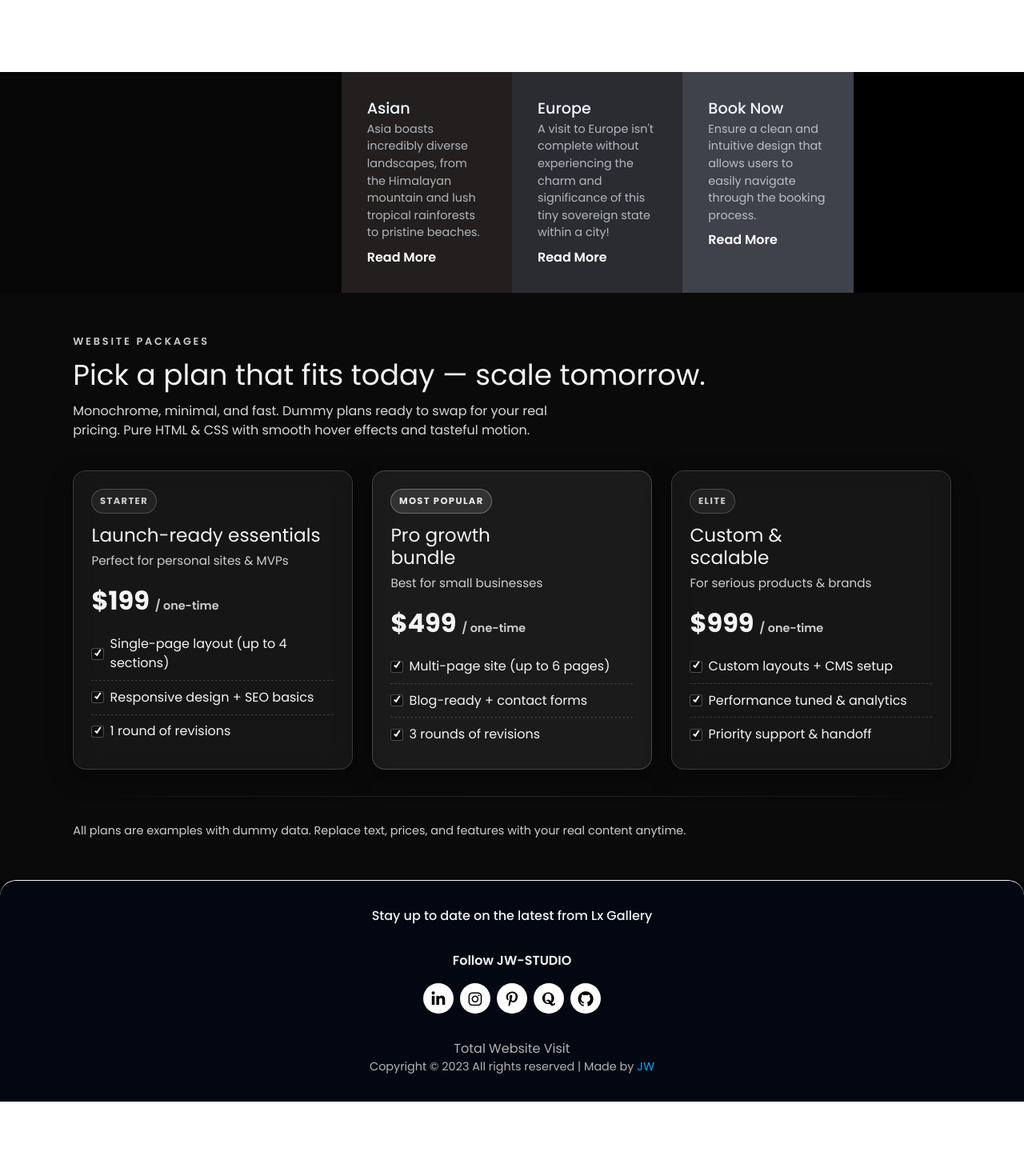
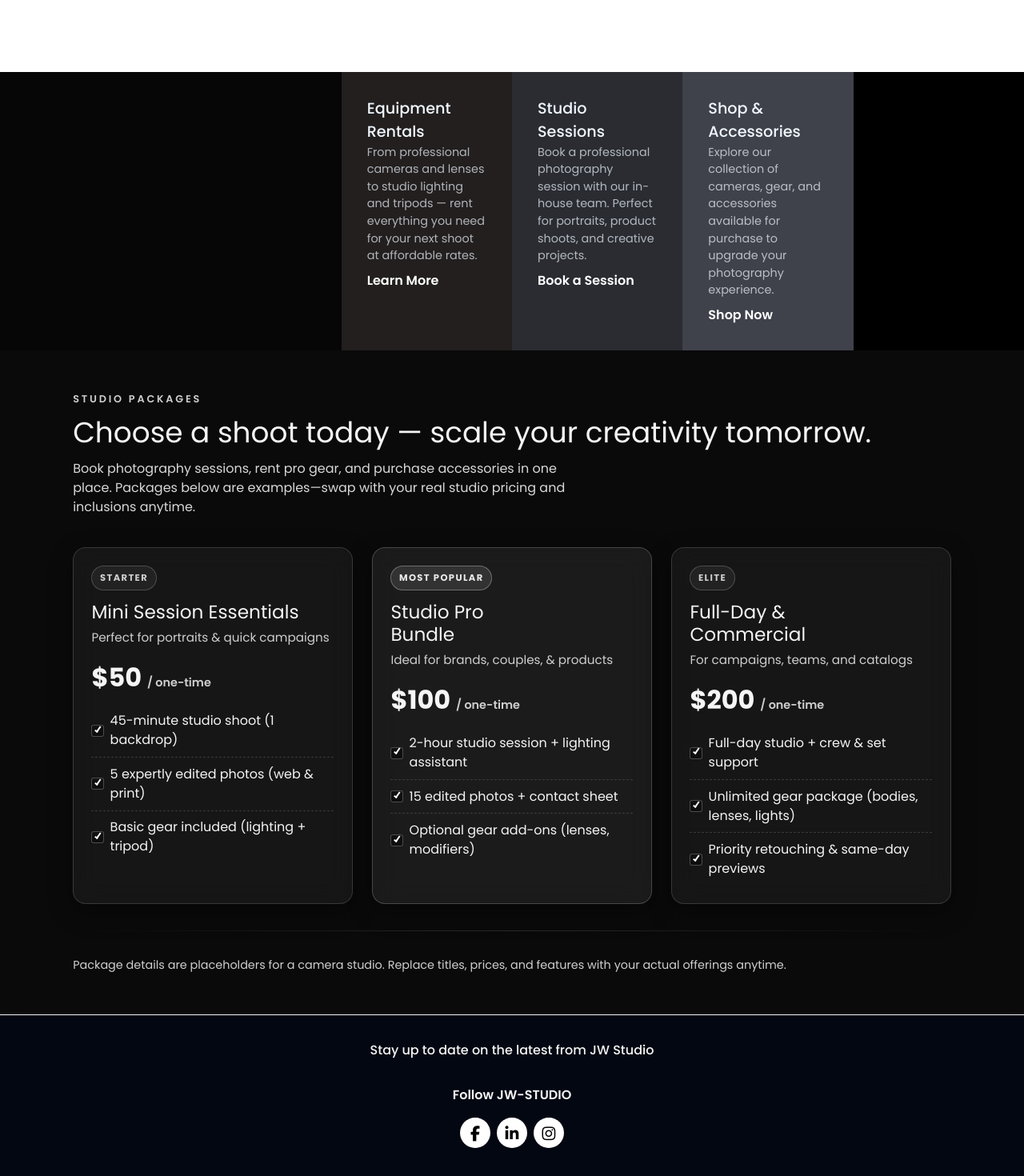
Before and after one commit to theshanGeeth123/JW-studio-system, a React (Vite) app in the folder JW-Studio/: page /home in a window 1280 px wide. Shown: the part 680-2150 px from the top of the page at 80% size. Before the commit the page ends 2057 px from the top, so only its background shows below. Built offline with nearby package versions, Linux system fonts and the light colour scheme.

Commit message:
Fixed the issues

```diff
--- a/JW-Studio/src/landingPages/AboutPage.jsx
+++ b/JW-Studio/src/landingPages/AboutPage.jsx
@@ -2,6 +2,7 @@ import React from 'react';
 import NavBar2 from './NavBar';
 import AOS from "aos";
 import "aos/dist/aos.css";
+import Footer from './Footer';
 
 const AboutPage = () => {
 
@@ -134,19 +135,10 @@ const AboutPage = () => {
         </div>
       </section>
 
-      {/* CTA Section */}
-      <section className="py-16 bg-blue-600 text-white">
-        <div className="container mx-auto px-6 text-center">
-          <h2 className="text-3xl font-bold mb-6">Ready to Create Something Beautiful Together?</h2>
-          <p className="text-xl mb-8 max-w-2xl mx-auto">
-            Let's discuss your vision and how we can bring it to life through our photography services.
-          </p>
-          <button className="bg-white text-blue-600 font-semibold py-3 px-8 rounded-lg shadow-md hover:bg-gray-100 transition duration-300 transform hover:-translate-y-1">
-            Contact Us
-          </button>
-        </div>
-      </section>
+
     </div>
+
+    <Footer />
     </>
   );
 };
--- a/JW-Studio/src/landingPages/ContactUs.jsx
+++ b/JW-Studio/src/landingPages/ContactUs.jsx
@@ -3,6 +3,9 @@ import emailjs from "@emailjs/browser";
 import { FaMapMarkerAlt, FaPhoneAlt, FaEnvelope } from "react-icons/fa";
 import "@fortawesome/fontawesome-free/css/all.min.css";
 import NavBar from "./NavBar";
+import Footer from "./Footer";
+import AOS from "aos";
+import "aos/dist/aos.css";
 
 export default function ContactUs() {
   // FORM STATE
@@ -10,6 +13,10 @@ export default function ContactUs() {
   const [email, setEmail] = useState("");
   const [message, setMessage] = useState("");
   const [isSending, setIsSending] = useState(false);
+
+   useEffect(() => {
+      AOS.init({ duration: 1000, once: true });
+    }, []);
 
   // ✅ EmailJS credentials (prefer env vars in production)
   const serviceId =
@@ -76,7 +83,7 @@ export default function ContactUs() {
   return (
     <>
       <NavBar />
-      <div className="bg-gray-50 text-gray-900 font-sans min-h-screen">
+      <div className="bg-gray-50 text-gray-900 font-sans min-h-screen ml-13 mr-13 mb-13 rounded-[20px]" data-aos="zoom-in">
         <main className="container mx-auto px-4 py-12">
           {/* Page Title */}
           <div className="text-center mb-16">
@@ -177,8 +184,8 @@ export default function ContactUs() {
                     <div>
                       <h3 className="font-medium">Our Studio</h3>
                       <p className="text-gray-600">
-                        123 Photography Lane, Studio District <br />
-                        New York, NY 10001
+                        Matara ,Sri Lanka <br />
+
                       </p>
                     </div>
                   </div>
@@ -190,8 +197,8 @@ export default function ContactUs() {
                     <div>
                       <h3 className="font-medium">Phone</h3>
                       <p className="text-gray-600">
-                        +1 (212) 555-7890 <br />
-                        Mon–Fri, 9am–6pm EST
+                        076 082 0558 <br />
+                        Mon–Fri, 9am–6pm
                       </p>
                     </div>
                   </div>
@@ -203,8 +210,7 @@ export default function ContactUs() {
                     <div>
                       <h3 className="font-medium">Email</h3>
                       <p className="text-gray-600">
-                        info@jwstudio.com <br />
-                        bookings@jwstudio.com
+                        jwstduio12345@gmail.com
                       </p>
                     </div>
                   </div>
@@ -256,50 +262,7 @@ export default function ContactUs() {
         </main>
       </div>
 
-      <footer className="lx-footer relative bg-gray-950 px-4 py-8 text-center text-[#f4f4f4] border-t-1 rounded-t-[20px] shadow-lg">
-        {/* Subscribe */}
-        <div className="lx-footer__subscribe" data-aos="fade-up">
-          <h3 className="mb-4 font-medium">
-            Stay up to date on the latest from Lx Gallery
-          </h3>
-        </div>
-
-        {/* Social icons */}
-        <div className="lx-footer__social mt-8" data-aos="fade-up">
-          <h4 className="mb-4 font-semibold">Follow JW-STUDIO </h4>
-          <div className="lx-footer__icons flex justify-center gap-2">
-            {[
-              { icon: "fab fa-linkedin-in", url: "#" },
-              { icon: "fab fa-instagram", url: "#" },
-              { icon: "fab fa-pinterest-p", url: "#" },
-              { icon: "fab fa-quora", url: "#" },
-              { icon: "fab fa-github", url: "#" },
-            ].map((item, index) => (
-              <a
-                key={index}
-                href={item.url}
-                target="_blank"
-                rel="noreferrer"
-                className="inline-flex h-[38px] w-[38px] items-center justify-center rounded-full bg-white text-black text-[1.2rem] transition-transform duration-300 hover:scale-110"
-              >
-                <i className={item.icon}></i>
-              </a>
-            ))}
-          </div>
-        </div>
-
-        {/* Meta info */}
-        <div className="lx-footer__meta mt-8 text-[#b3b3b3]" data-aos="fade-up">
-          <p>Total Website Visit<br /></p>
-          <p className="text-[0.9rem]">
-            Copyright © 2023 All rights reserved | Made{" "}
-            <span className="text-red-600"></span> by{" "}
-            <a href="#" className="text-[#00aaff]">
-              JW
-            </a>
-          </p>
-        </div>
-      </footer>
+      <Footer />
     </>
   );
 }
--- a/JW-Studio/src/landingPages/Footer.jsx
+++ b/JW-Studio/src/landingPages/Footer.jsx
@@ -3,11 +3,11 @@ import '@fortawesome/fontawesome-free/css/all.min.css';
 
 function Footer() {
   return (
-    <footer className="lx-footer relative bg-gray-950 px-4 py-8 text-center text-[#f4f4f4] border-t-1 rounded-t-[20px] shadow-lg b">
+    <footer className="lx-footer relative bg-gray-950 px-4 py-8 text-center text-[#f4f4f4] border-t-1  shadow-lg b">
       {/* Subscribe */}
       <div className="lx-footer__subscribe" data-aos="fade-up">
         <h3 className="mb-4 font-medium">
-          Stay up to date on the latest from Lx Gallery
+          Stay up to date on the latest from JW Studio
         </h3>
       </div>
 
@@ -16,11 +16,12 @@ function Footer() {
         <h4 className="mb-4 font-semibold">Follow JW-STUDIO </h4>
         <div className="lx-footer__icons flex justify-center gap-2">
           {[
+            { icon: "fab fa-facebook-f", url: "https://www.facebook.com/jwphotography.lk" },
             { icon: "fab fa-linkedin-in", url: "#" },
             { icon: "fab fa-instagram", url: "#" },
-            { icon: "fab fa-pinterest-p", url: "#" },
-            { icon: "fab fa-quora", url: "#" },
-            { icon: "fab fa-github", url: "#" },
+            // { icon: "fab fa-pinterest-p", url: "#" },
+            // { icon: "fab fa-quora", url: "#" },
+            // { icon: "fab fa-github", url: "#" },
           ].map((item, index) => (
             <a
               key={index}
@@ -38,12 +39,12 @@ function Footer() {
       {/* Meta info */}
       <div className="lx-footer__meta mt-8 text-[#b3b3b3]" data-aos="fade-up">
         <p>
-          Total Website Visit
+
           <br />
 
         </p>
         <p className="text-[0.9rem]">
-          Copyright © 2023 All rights reserved | Made {" "}
+          Copyright © 2025 All rights reserved | Made {" "}
           <span className="text-red-600"></span> by{" "}
           <a href="#" className="text-[#00aaff]">
             JW
--- a/JW-Studio/src/landingPages/Gallery.jsx
+++ b/JW-Studio/src/landingPages/Gallery.jsx
@@ -10,6 +10,7 @@ import p7 from '../assets/images/p7.jpg'
 import p8 from '../assets/images/p8.jpg'
 import p9 from '../assets/images/p9.jpg'
 import NavBar from "./NavBar";
+import Footer from "./Footer";
 
 export default function Gallery() {
   const [active, setActive] = useState("All");
@@ -159,6 +160,8 @@ export default function Gallery() {
           )}
         </div>
       </section>
+
+      <Footer />
     </>
   );
 }
--- a/JW-Studio/src/landingPages/HomePage.jsx
+++ b/JW-Studio/src/landingPages/HomePage.jsx
@@ -235,29 +235,30 @@ export default function HomePage() {
   <div className="relative isolate py-20 px-8 md:col-span-2 bg-[#090909b9]" data-aos="fade-up" data-aos-duration="1500" />
 
   <div className="px-8 py-8 bg-[#231f1f] text-[aliceblue] z-10" data-aos="fade-up" data-aos-duration="1700">
-          <h4 className="text-[1.2rem] font-medium text-[aliceblue]">Asian</h4>
+    <h4 className="text-[1.2rem] font-medium text-[aliceblue]">Equipment Rentals</h4>
     <p className="mb-2 text-[0.9rem] text-[rgba(240,248,255,0.69)]">
-            Asia boasts incredibly diverse landscapes, from the Himalayan mountain and lush tropical rainforests to pristine beaches.
+      From professional cameras and lenses to studio lighting and tripods — rent everything you need for your next shoot at affordable rates.
     </p>
-          <a href="#" className="text-white font-semibold text-[1rem]">Read More</a>
+    <a href="#" className="text-white font-semibold text-[1rem]">Learn More</a>
   </div>
 
   <div className="px-8 py-8 bg-[#2a2c32] text-[aliceblue] z-10" data-aos="fade-up" data-aos-duration="1900">
-          <h4 className="text-[1.2rem] font-medium text-[aliceblue]">Europe</h4>
+    <h4 className="text-[1.2rem] font-medium text-[aliceblue]">Studio Sessions</h4>
     <p className="mb-2 text-[0.9rem] text-[rgba(240,248,255,0.69)]">
-            A visit to Europe isn't complete without experiencing the charm and significance of this tiny sovereign state within a city!
+      Book a professional photography session with our in-house team. Perfect for portraits, product shoots, and creative projects.
     </p>
-          <a href="#" className="text-white font-semibold text-[1rem]">Read More</a>
+    <a href="#" className="text-white font-semibold text-[1rem]">Book a Session</a>
   </div>
 
   <div className="px-8 py-8 bg-[#3f414b]" data-aos="fade-up" data-aos-duration="2100">
-          <h4 className="text-[1.2rem] font-medium text-[aliceblue]">Book Now</h4>
+    <h4 className="text-[1.2rem] font-medium text-[aliceblue]">Shop & Accessories</h4>
     <p className="mb-2 text-[0.9rem] text-[rgba(240,248,255,0.69)]">
-            Ensure a clean and intuitive design that allows users to easily navigate through the booking process.
+      Explore our collection of cameras, gear, and accessories available for purchase to upgrade your photography experience.
     </p>
-          <a href="#" className="text-white font-semibold text-[1rem]">Read More</a>
+    <a href="#" className="text-white font-semibold text-[1rem]">Shop Now</a>
   </div>
 </div>
+
 
       {/* ===== Packages (Glass • Smooth) ===== */}
      <section
@@ -269,14 +270,14 @@ export default function HomePage() {
   <div className="mx-auto max-w-[1200px] px-[clamp(2rem,4vw,4rem)] py-[clamp(2rem,4vw,4rem)]">
     <div className="mb-[clamp(1.5rem,3vw,2.5rem)] grid gap-3" data-aos="fade-up">
       <span className="tracking-[0.22em] uppercase text-[#cfcfcf] font-semibold text-[0.8rem]">
-              Website Packages
+        Studio Packages
       </span>
       <h2 id="packages-bw-heading" className="m-0 text-[clamp(1.75rem,2.8vw,3rem)] leading-[1.15]">
-              Pick a plan that fits today — scale tomorrow.
+        Choose a shoot today — scale your creativity tomorrow.
       </h2>
       <p className="m-0 max-w-[65ch] text-[#d8d8d8]">
-              Monochrome, minimal, and fast. Dummy plans ready to swap for your real pricing.
-              Pure HTML &amp; CSS with smooth hover effects and tasteful motion.
+        Book photography sessions, rent pro gear, and purchase accessories in one place.
+        Packages below are examples—swap with your real studio pricing and inclusions anytime.
       </p>
     </div>
 
@@ -307,19 +308,19 @@ export default function HomePage() {
             Starter
           </span>
           <h3 className="m-0 mt-[0.9rem] mb-[0.35rem] text-[1.45rem] leading-[1.2]">
-                  Launch-ready essentials
+            Mini Session Essentials
           </h3>
           <p className="m-0 mb-[0.9rem] text-[0.95rem] text-[#cfcfcf]">
-                  Perfect for personal sites &amp; MVPs
+            Perfect for portraits &amp; quick campaigns
           </p>
           <p className="m-0 mb-[0.6rem] mt-[0.2rem] text-[2rem] font-extrabold">
-                  $199 <small className="text-[0.9rem] font-semibold text-[#cfcfcf]">/ one-time</small>
+            $50 <small className="text-[0.9rem] font-semibold text-[#cfcfcf]">/ one-time</small>
           </p>
           <ul className="m-0 list-none p-0">
             {[
-                    "Single-page layout (up to 4 sections)",
-                    "Responsive design + SEO basics",
-                    "1 round of revisions",
+              "45-minute studio shoot (1 backdrop)",
+              "5 expertly edited photos (web & print)",
+              "Basic gear included (lighting + tripod)",
             ].map((t) => (
               <li
                 key={t}
@@ -355,19 +356,19 @@ export default function HomePage() {
             Most Popular
           </span>
         <h3 className="m-0 mt-[0.9rem] mb-[0.35rem] text-[1.45rem] leading-[1.2]">
-                  Pro growth <br /> bundle
+            Studio Pro <br /> Bundle
           </h3>
           <p className="m-0 mb-[0.9rem] text-[0.95rem] text-[#cfcfcf]">
-                  Best for small businesses
+            Ideal for brands, couples, &amp; products
           </p>
           <p className="m-0 mb-[0.6rem] mt-[0.2rem] text-[2rem] font-extrabold">
-                  $499 <small className="text-[0.9rem] font-semibold text-[#cfcfcf]">/ one-time</small>
+            $100 <small className="text-[0.9rem] font-semibold text-[#cfcfcf]">/ one-time</small>
           </p>
           <ul className="m-0 list-none p-0">
             {[
-                    "Multi-page site (up to 6 pages)",
-                    "Blog-ready + contact forms",
-                    "3 rounds of revisions",
+              "2-hour studio session + lighting assistant",
+              "15 edited photos + contact sheet",
+              "Optional gear add-ons (lenses, modifiers)",
             ].map((t) => (
               <li
                 key={t}
@@ -403,19 +404,19 @@ export default function HomePage() {
             Elite
           </span>
           <h3 className="m-0 mt-[0.9rem] mb-[0.35rem] text-[1.45rem] leading-[1.2]">
-                  Custom &amp; <br /> scalable
+            Full-Day &amp; <br /> Commercial
           </h3>
           <p className="m-0 mb-[0.9rem] text-[0.95rem] text-[#cfcfcf]">
-                  For serious products &amp; brands
+            For campaigns, teams, and catalogs
           </p>
           <p className="m-0 mb-[0.6rem] mt-[0.2rem] text-[2rem] font-extrabold">
-                  $999 <small className="text-[0.9rem] font-semibold text-[#cfcfcf]">/ one-time</small>
+            $200 <small className="text-[0.9rem] font-semibold text-[#cfcfcf]">/ one-time</small>
           </p>
           <ul className="m-0 list-none p-0">
             {[
-                    "Custom layouts + CMS setup",
-                    "Performance tuned & analytics",
-                    "Priority support & handoff",
+              "Full-day studio + crew & set support",
+              "Unlimited gear package (bodies, lenses, lights)",
+              "Priority retouching & same-day previews",
             ].map((t) => (
               <li
                 key={t}
@@ -435,10 +436,11 @@ export default function HomePage() {
       role="presentation"
     />
     <p className="mt-1 text-[0.9rem] text-[#cfcfcf]">
-            All plans are examples with dummy data. Replace text, prices, and features with your real content anytime.
+      Package details are placeholders for a camera studio. Replace titles, prices, and features with your actual offerings anytime.
     </p>
   </div>
 </section>
+
 
       <div className="bg-black"><Footer/></div>
 
```
Lines whose indentation alone changed are shown as unchanged.
